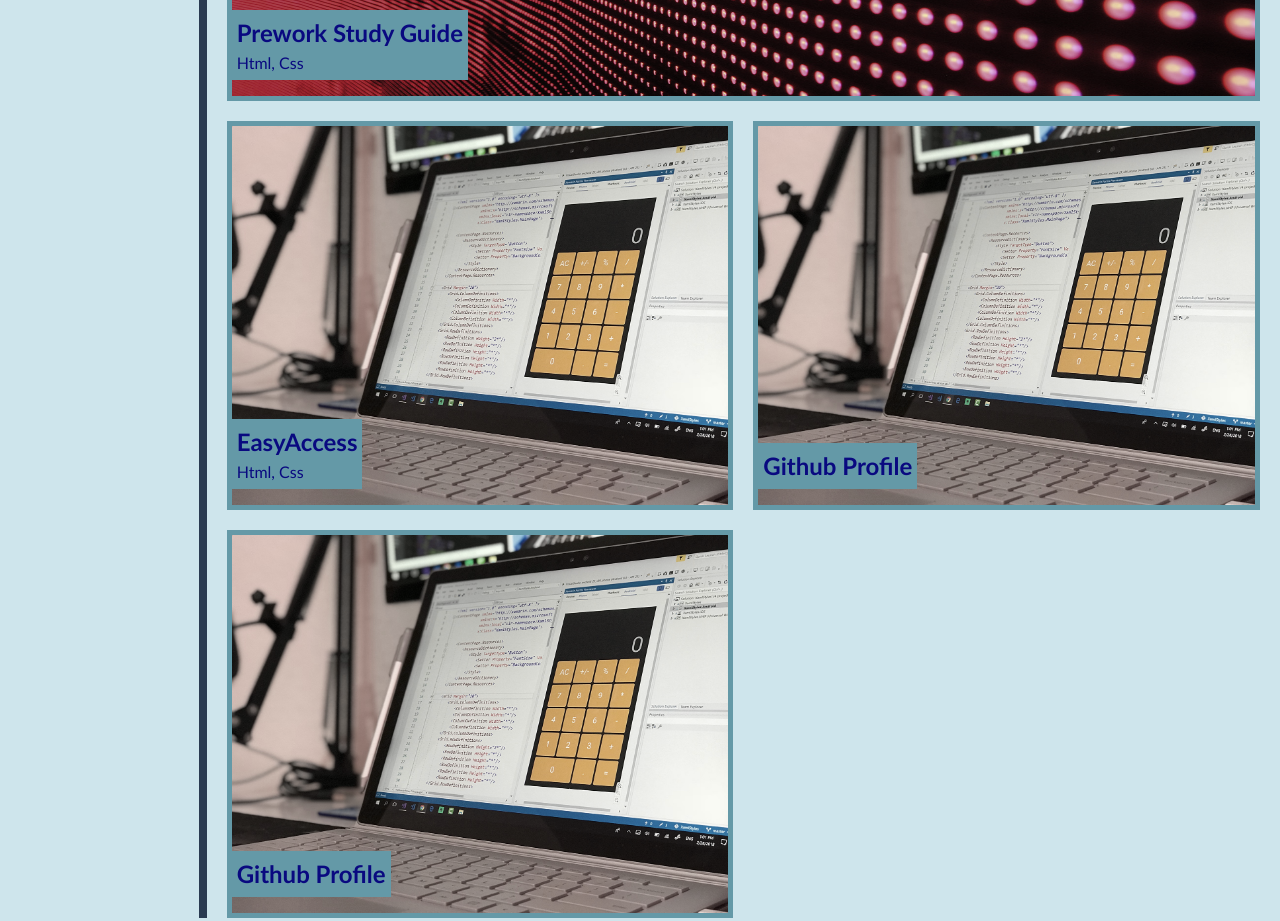
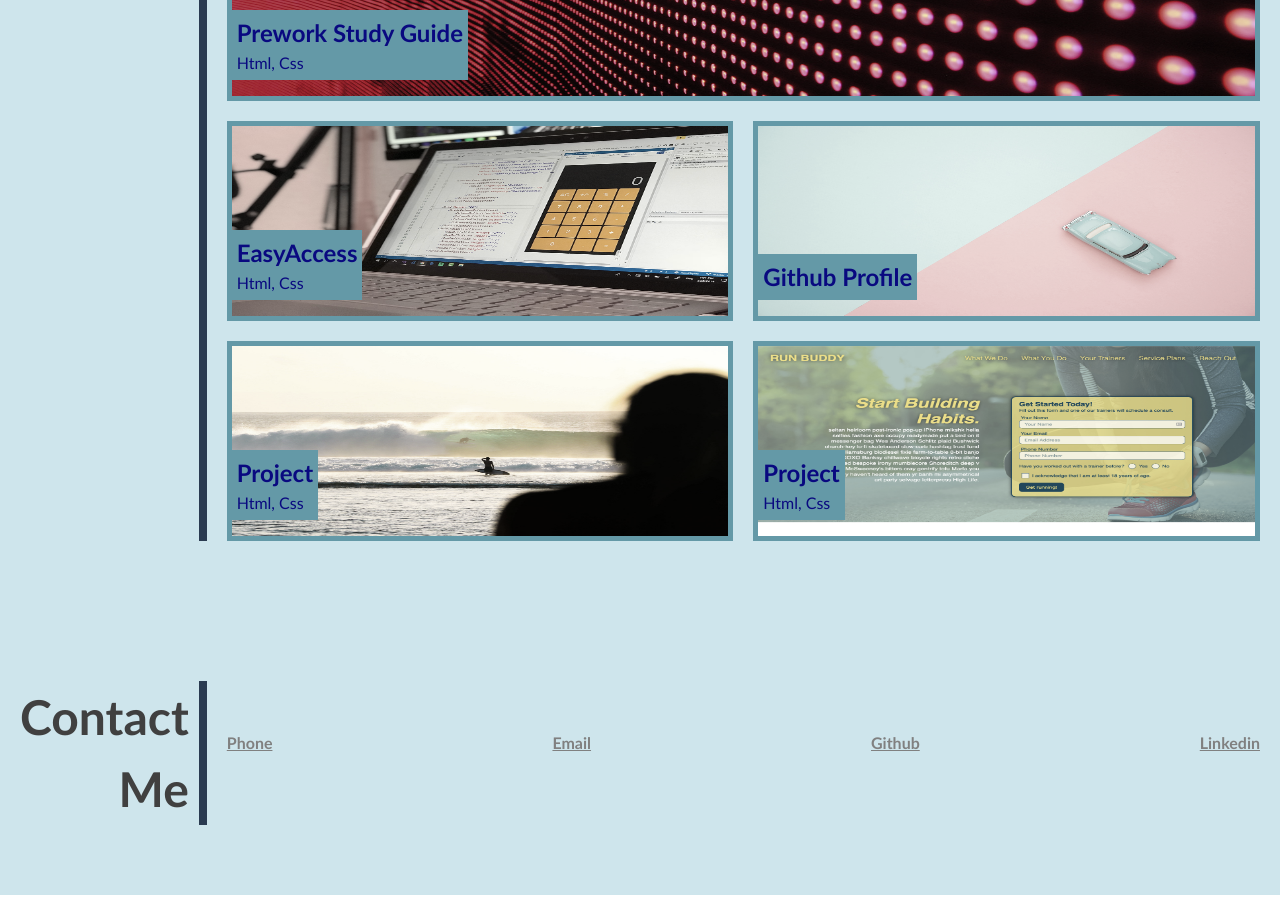
Before and after one commit to AgnesGeller/Mini-Project, a plain HTML site: page index.html in a window 1280 px wide. Shown: the part 1040-1961 px from the top of the page. After the commit the page ends 1935 px from the top, so only its background shows below. Drawn offline with Linux system fonts and the light colour scheme.

Commit message:
one more work box added to the html

```diff
--- a/assets/css/style.css
+++ b/assets/css/style.css
@@ -67,6 +67,14 @@ nav h2 {
   background-size: cover;
   position: relative;
 }
+
+.blue-overlay {
+  position: absolute;
+  width: 100%;
+  height: 100%;
+  background-color: rgba(0, 0, 255, 0.2);
+}
+
 .hero-banner-subtitle {
   width: 100%;
   top: 15%;
@@ -140,7 +148,7 @@ main {
 /* Work Card */
 .work-card {
   border: 5px solid rgb(58, 163, 192);
-  max-height: 400px;
+  max-height: 200px;
   filter: grayscale(50%);
   transition: .5s;
 }
@@ -153,6 +161,10 @@ main {
 .work-card-full-width {
   grid-column: span 2;
 }
+
+.work-card-large {
+  max-height: 400px;
+}
 .work-card-image {
   width: 100%;
   height: 100%;
@@ -163,6 +175,17 @@ main {
   left: 0;
   bottom: 100%;
   padding: 5px;
+}
+
+.contact-info {
+  text-decoration: underline;
+  font-size: 1rem;
+  font-weight: 600;
+  color: grey;
+}
+.contact-info a {
+  text-decoration: none;
+  color: inherit;
 }
 
 /* Mobile view */
--- a/index.html
+++ b/index.html
@@ -66,7 +66,7 @@
       <div class="work-section-container">
 
         <!-- First Project -->
-        <div class="work-card work-card-full-width">
+        <div class="work-card work-card-full-width work-card-large">
 
             <a target="_blank" rel="noopener" href="https://agnesgeller.github.io/prework-study-guide">
 
@@ -102,7 +102,7 @@
 
           <a target="_blank" rel="noopener" href="https://github.com/AgnesGeller">
 
-            <img class="work-card-image" src="assets/images/02-portfolio-2.jpg" alt="Image of my EasyAccess application">
+            <img class="work-card-image" src="assets/images/02-portfolio-3.jpg" alt="Image of my EasyAccess application">
 
             <div class="work-card-description">
               <h2>Github Profile</h2>
@@ -115,17 +115,36 @@
         <!-- fourth Project -->
         <div class="work-card">
 
-          <a target="_blank" rel="noopener" href="https://github.com/AgnesGeller">
+          <a target="_blank" rel="noopener" href="https://github.com/AgnesGeller/Mini-Project">
 
-            <img class="work-card-image" src="assets/images/02-portfolio-2.jpg" alt="Image of my EasyAccess application">
+            <img class="work-card-image" src="assets/images/02-portfolio-4.jpg" alt="Image of my EasyAccess application">
 
             <div class="work-card-description">
-              <h2>Github Profile</h2>
+              <h2>Project</h2>
+              Html, Css
             </div>
 
           </a>
 
         </div>
+
+        <!-- fifth Project -->
+        <div class="work-card">
+
+          <a target="_blank" rel="noopener" href="https://github.com/AgnesGeller/Mini-Project">
+
+            <img class="work-card-image" src="assets/images/02-run-buddy.jpg" alt="Image of my EasyAccess application">
+
+            <div class="work-card-description">
+              <h2>Project</h2>
+              Html, Css
+            </div>
+
+          </a>
+
+        </div>
+
+      </div>
 
     </section>
 
```
